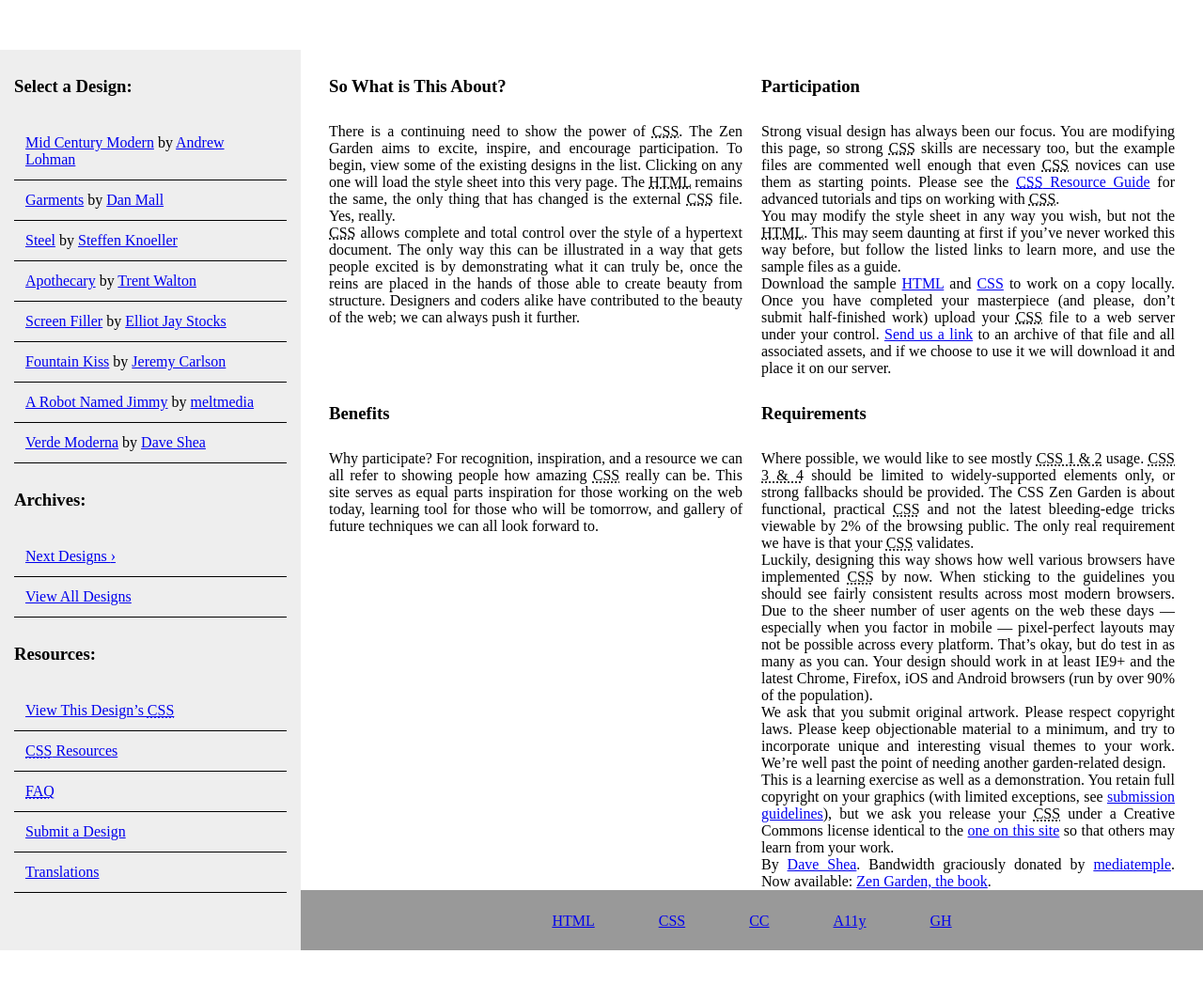
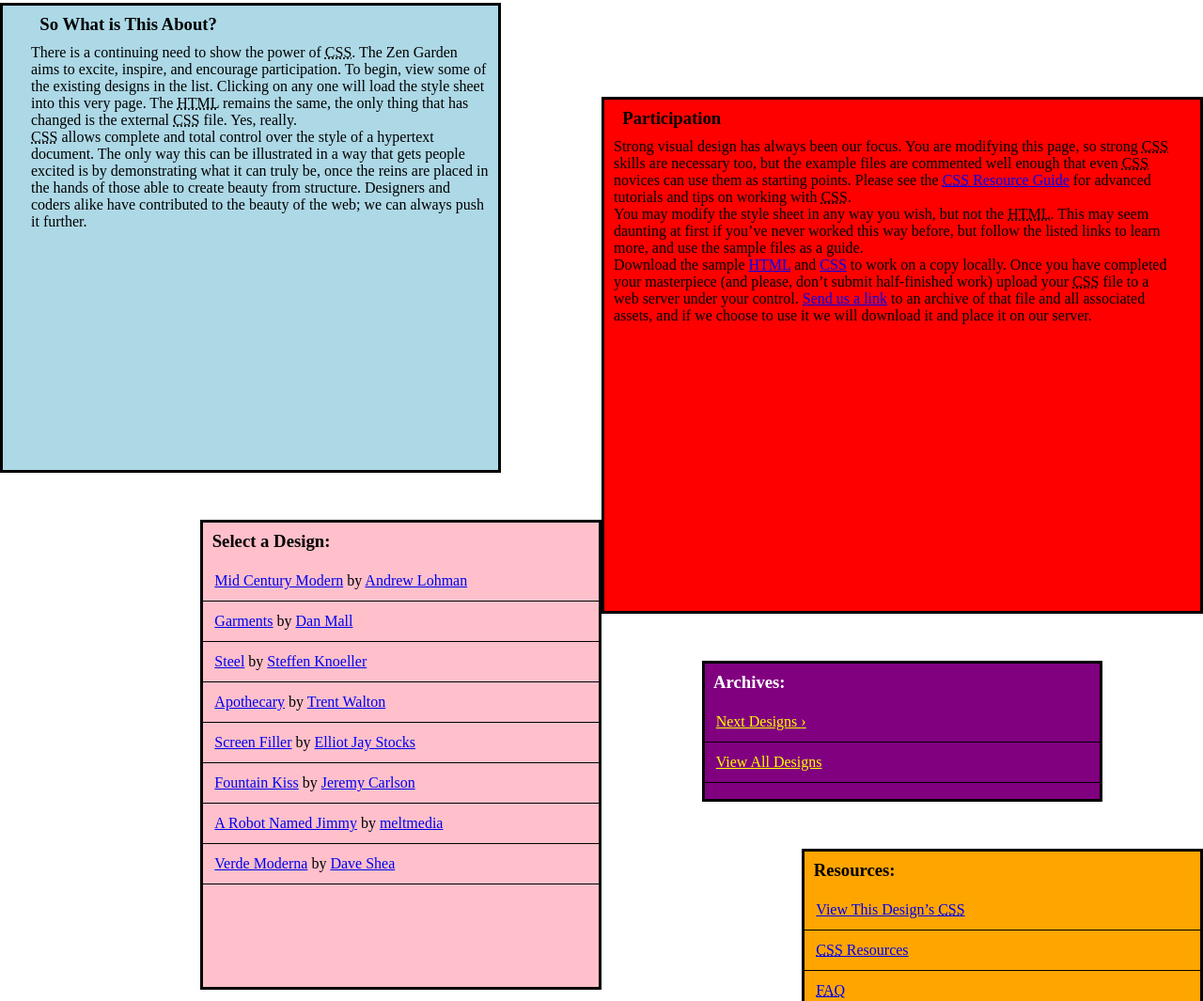
Before and after one commit to TomGoyens/cssZenGarden, a plain HTML site: page index.html in a window 1280 px wide. Shown: the part 447-1512 px from the top of the page at 94% size. Before the commit the page ends 1458 px from the top, so only its background shows below. Drawn offline with Linux system fonts and the light colour scheme.

Commit message:
aaaand style the 3rd

```diff
--- a/index.html
+++ b/index.html
@@ -4,7 +4,7 @@
 	<meta charset="utf-8">
 	<title>CSS Zen Garden: The Beauty of CSS Design</title>
 
-	<link rel="stylesheet" media="screen" href="style2.css?v=8may2013">
+	<link rel="stylesheet" media="screen" href="style3.css?v=8may2013">
 	<link rel="alternate" type="application/rss+xml" title="RSS" href="http://www.csszengarden.com/zengarden.xml">
 
 	<meta name="viewport" content="width=device-width, initial-scale=1.0">
--- /dev/null
+++ b/style3.css
@@ -0,0 +1,112 @@
+*{
+  padding: 0;
+  margin: 0;
+  list-style: none;
+}
+h1{
+  text-align: right;
+  margin: 0.5em;
+}
+h2{
+  text-align: center;
+  margin: .5em;
+}
+h3{
+  text-align: left;
+  margin: .5em;
+}
+
+
+.page-wrapper{
+  display: grid;
+  grid-template: repeat(50, 50px) / repeat(12, 1fr);
+}
+
+.intro{
+  grid-area: 2 / 3 / span 7 / span 10;
+  text-align: center;
+  padding: 0.5em;
+  border: solid;
+  background-color: yellow;
+}
+.preamble{
+  text-align: left;
+}
+
+.supporting{
+  grid-area: 10 / 1 / span 30 / span 12;
+  display: grid;
+  grid-template: repeat(42, 50px) / repeat(12, 1fr);
+}
+
+    .explanation{
+      grid-area: 1 / 1 / span 10 / span 5;
+      padding: 0 10px 0 30px;
+      border: solid;
+      background-color: lightblue;
+    }
+    .participation{
+      grid-area: 3 / 7 / span 11 / span 6;
+      padding: 0 30px 0 10px;
+      border: solid;
+      background: red;
+    }
+    .benefits{
+      grid-area: 26 / 7 / span 4 / span 6;
+      padding: 0 10px 0 30px;
+      border: solid black;
+      border-left: transparent;
+      background: blue;
+      color: white;
+    }
+    .requirements{
+      grid-area: 23 / 2 / span 17 / span 5;
+      padding: 0 30px 0 10px;
+      border: solid black;
+      background: green;
+      color: white;
+    }
+
+    footer{
+      grid-area: 50 / 1 / span 1 / span 12;
+      text-align: center;
+      background: #999;
+      padding: 1.5em;
+    }
+    footer a{
+      padding: 1em 2em;
+    }
+
+
+
+.sidebar{
+  grid-area: 10 / 1 / span 30 / span 12;
+}
+.sidebar li {
+  padding: 12px;
+  border-bottom: #000 solid 1px;
+}
+
+.wrapper{
+  display: grid;
+  grid-template: repeat(30, 50px) / repeat(12, 1fr);
+}
+    .design-selection{
+      grid-area: 12 / 3 / span 10 / span 4;
+      border: solid;
+      background-color: pink;
+    }
+    .design-archives{
+      grid-area: 15 / 8 / span 3 / span 4;
+      border: solid black;
+      background-color: purple;
+      color: white;
+    }
+    .design-archives a{
+      color: yellow;
+    }
+    .zen-resources{
+      grid-area: 19 / 9 / span 6 / span 4;
+      border: solid;
+      background-color: orange;
+    }
```
